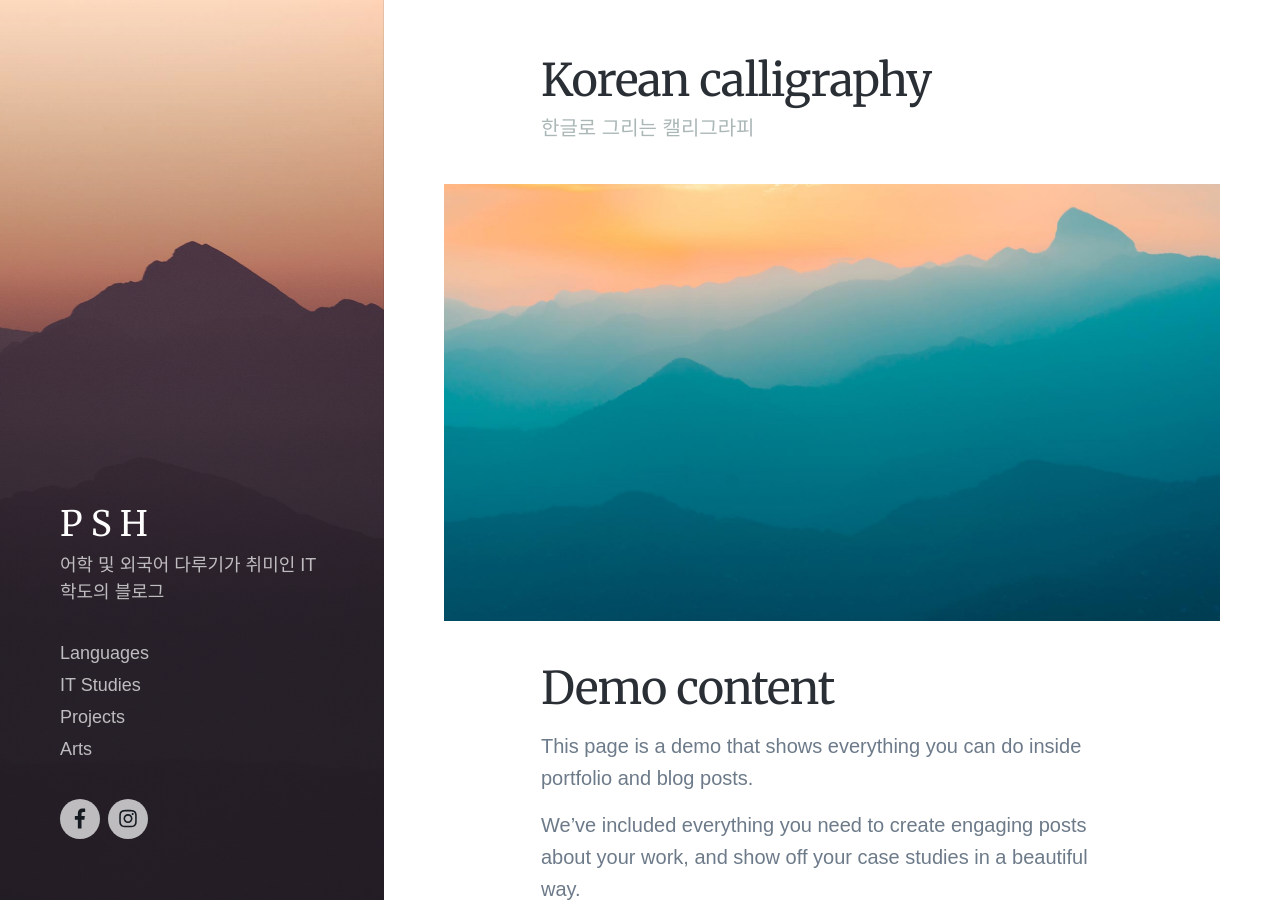
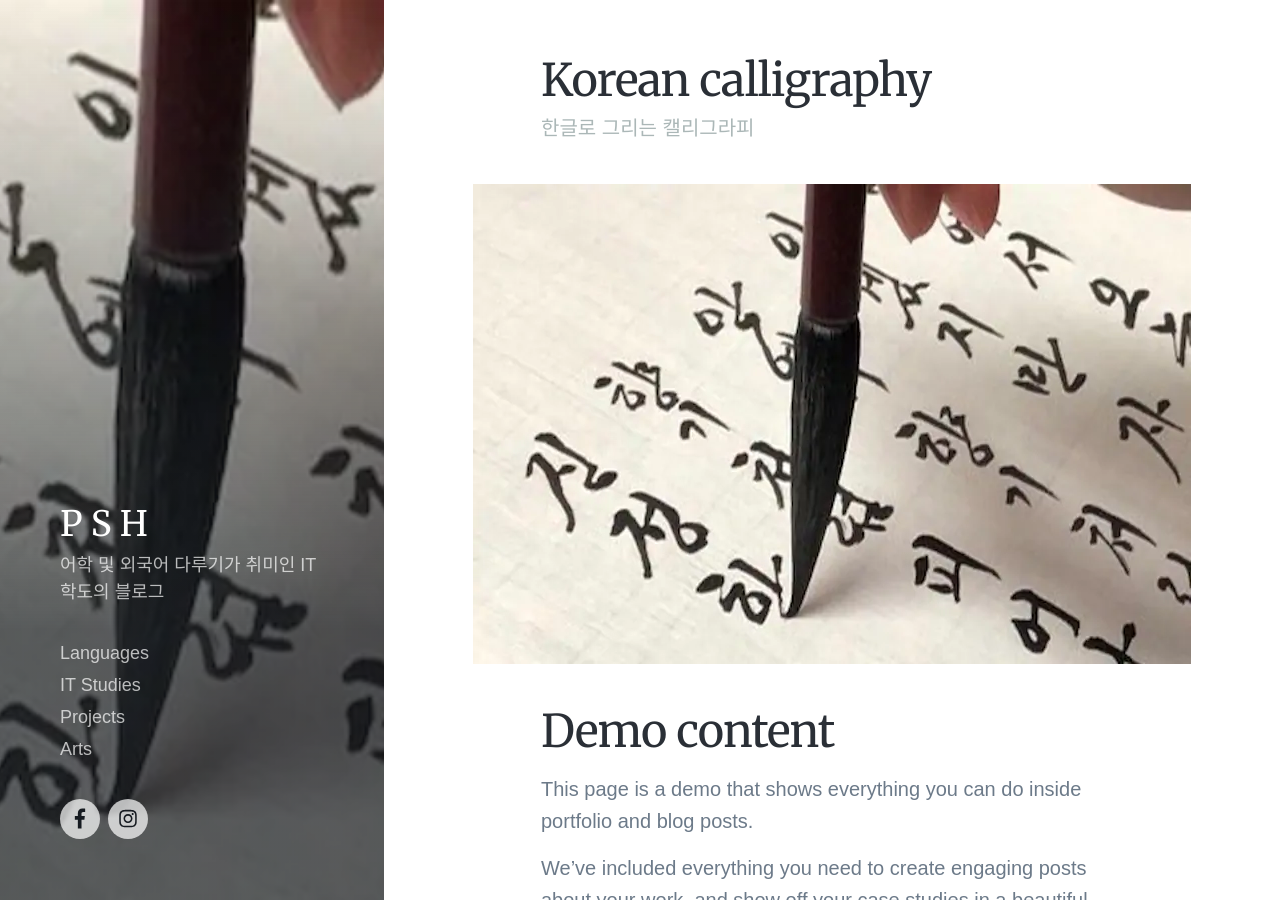
Before and after one commit to vendergood/vendergood.github.io, a Jekyll site: the page built from _arts/2021-02-19-Korean-calligraphy.md, in a window 1280 px wide and 900 px high. Built offline with Jekyll 4.4.1, drawn with Linux system fonts in a browser that asks for light colours; nearby versions of some CDN libraries; some web fonts are replaced.

Commit message:
Update 2021-02-19-Korean-calligraphy.md

```diff
--- a/_arts/2021-02-19-Korean-calligraphy.md
+++ b/_arts/2021-02-19-Korean-calligraphy.md
@@ -2,10 +2,10 @@
 title: 'Korean calligraphy'
 subtitle: '한글로 그리는 캘리그라피'
 date: 2021-02-19 23:32:54
-featured_image: '/images/demo/demo-square.jpg'
+featured_image: '/images/korean-calligraphy.jpg'
 ---
 
-![](/images/demo/demo-landscape.jpg)
+![](/images/korean-calligraphy.jpg)
 
 ## Demo content
 
```
